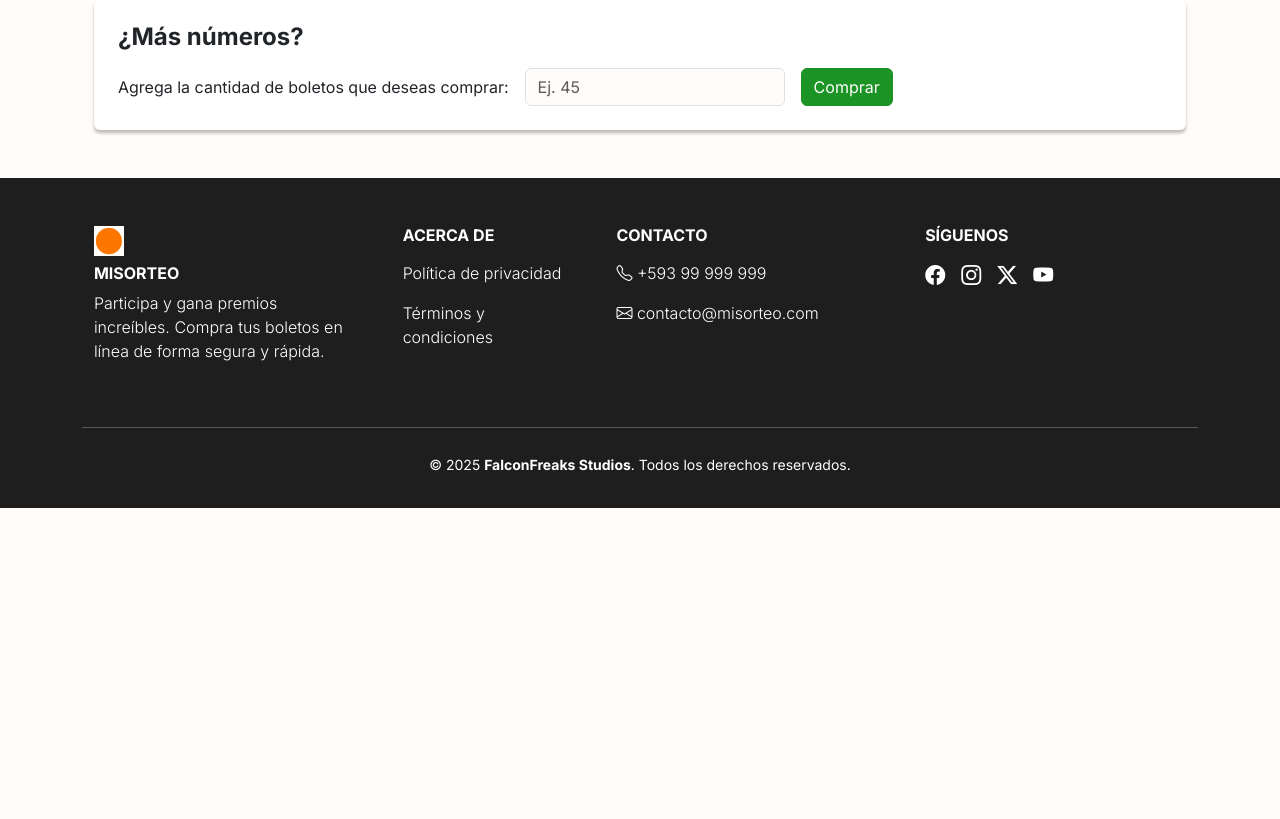
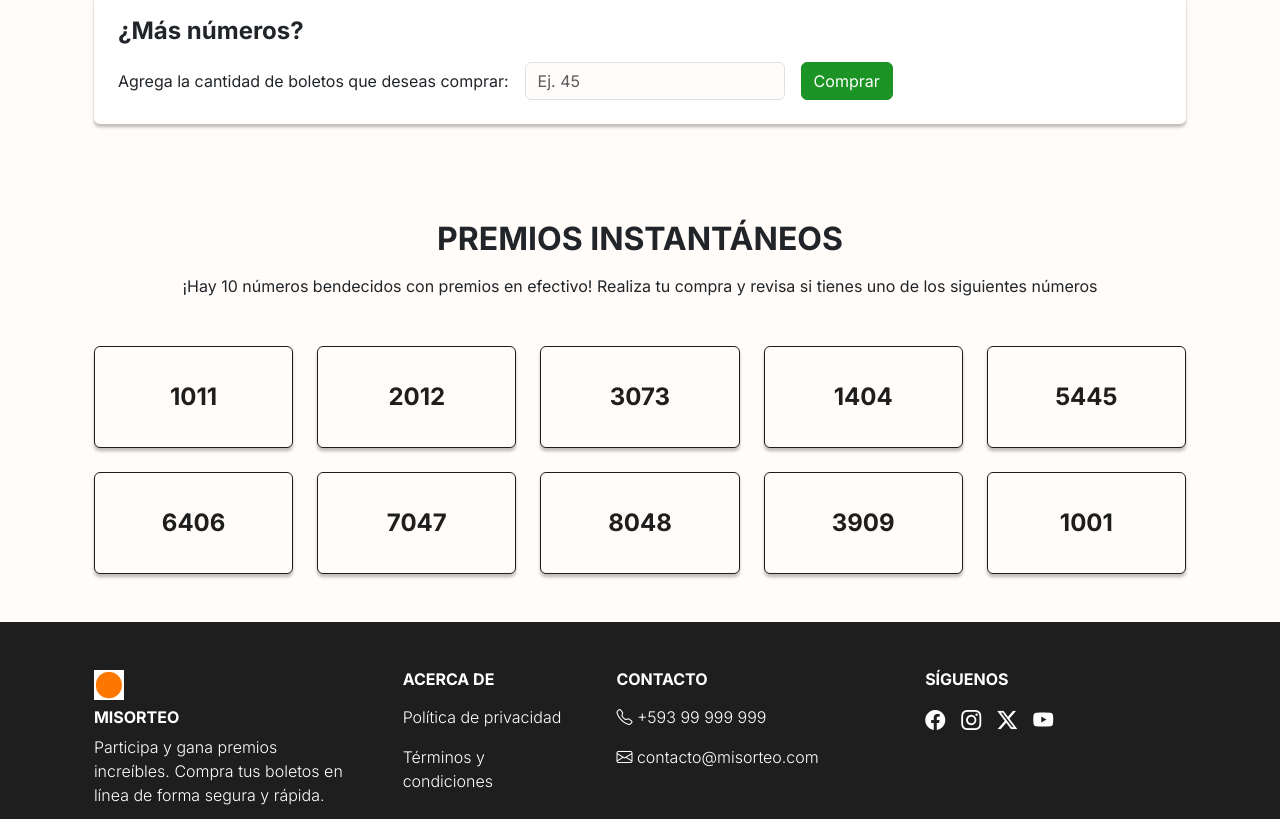
Before and after one commit to justinyamberla/sanfer-sorteos-frontend, a Next.js app: page / in a window 1280 px wide. Shown: the part 1553-2372 px from the top of the page. Before the commit the page ends 2061 px from the top, so only its background shows below. Built offline with nearby package versions, Linux system fonts and the light colour scheme.

Commit message:
Add
Awards section

```diff
--- a/app/page.tsx
+++ b/app/page.tsx
@@ -1,6 +1,7 @@
 import MainSection from "@/components/home/MainSection";
 import InstructionsSection from "@/components/home/InstructionsSection";
 import TicketsSection from "@/components/home/TicketsSection";
+import AwardsSection from "@/components/home/AwardsSection";
 
 export default function Home() {
     return (
@@ -8,6 +9,7 @@ export default function Home() {
             <MainSection />
             <InstructionsSection />
             <TicketsSection />
+            <AwardsSection />
         </div>
     );
 }
--- /dev/null
+++ b/components/home/AwardsSection.tsx
@@ -0,0 +1,30 @@
+'use client';
+
+export const AwardsSection = () => {
+    const ticketNumbers = [1011, 2012, 3073, 1404, 5445, 6406, 7047, 8048, 3909, 1001]; // ejemplo
+
+    return (
+        <section className="py-5 text-center">
+            <div className="container">
+                <h2 className="fw-bold mb-3">PREMIOS INSTANTÁNEOS</h2>
+                <p className="mb-5">
+                    ¡Hay 10 números bendecidos con premios en efectivo! Realiza tu compra y revisa si tienes uno de los siguientes números
+                </p>
+
+                <div className="row row-cols-2 row-cols-sm-3 row-cols-md-5 g-4">
+                    {ticketNumbers.map((number, index) => (
+                        <div className="col" key={index}>
+                            <div className="card shadow border-dark text-center p-3 h-100">
+                                <div className="card-body d-flex align-items-center justify-content-center">
+                                    <span className="fw-bold fs-4 text-dark">{number}</span>
+                                </div>
+                            </div>
+                        </div>
+                    ))}
+                </div>
+            </div>
+        </section>
+    );
+};
+
+export default AwardsSection;
--- a/components/home/TicketsSection.tsx
+++ b/components/home/TicketsSection.tsx
@@ -5,7 +5,7 @@ export const TicketsSection = () => {
         <section className="py-5">
             <div className="container">
                 <h2 className="text-center fw-bold mb-2">ADQUIERE TUS BOLETOS</h2>
-                <p className="text-center mb-5 fs-5">El valor de cada boleto es de <strong>$1 USD</strong>.</p>
+                <p className="text-center mb-5">El valor de cada boleto es de <strong>$1 USD</strong>.</p>
 
                 {/* Cards de boletos */}
                 <div className="row justify-content-center mb-3">
```
